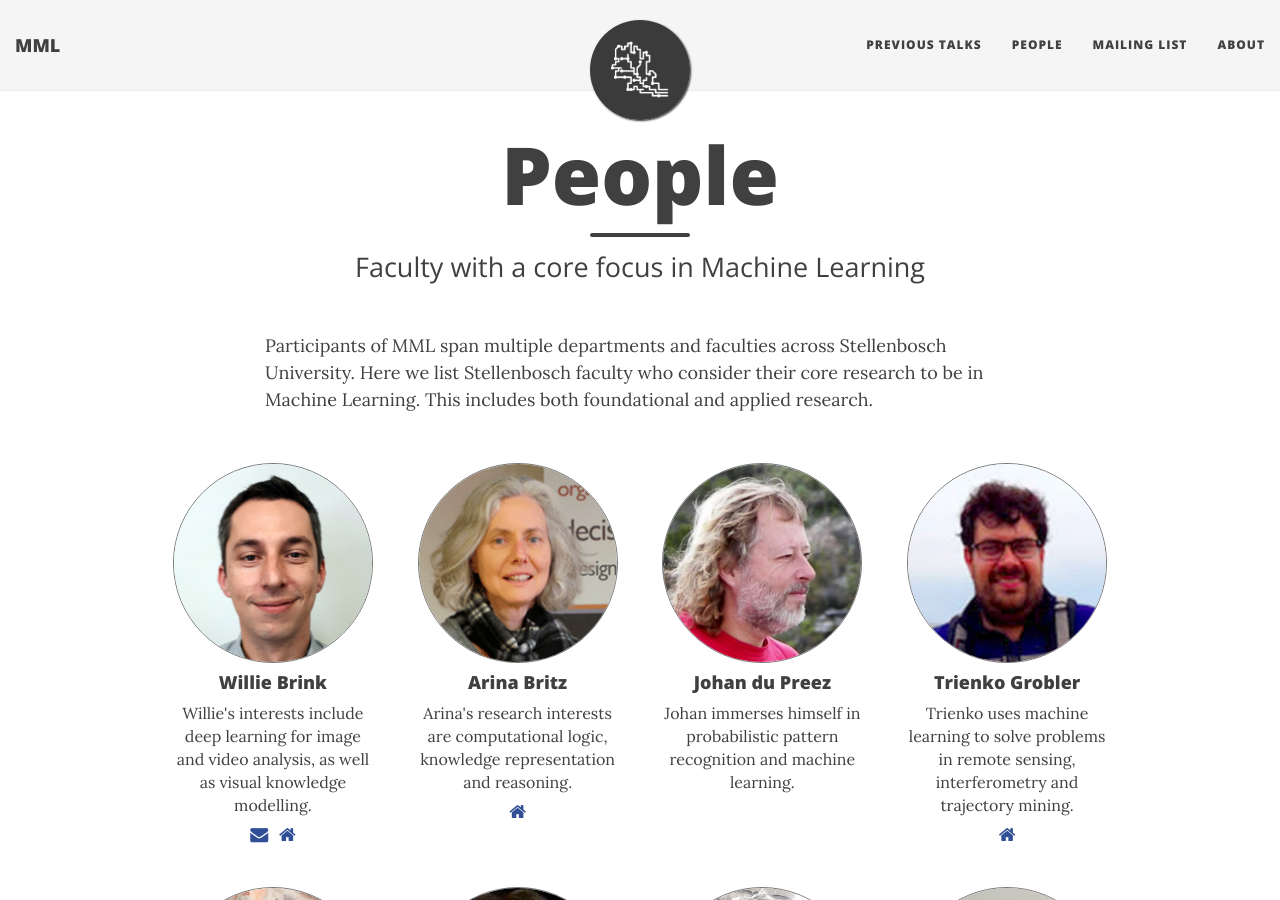
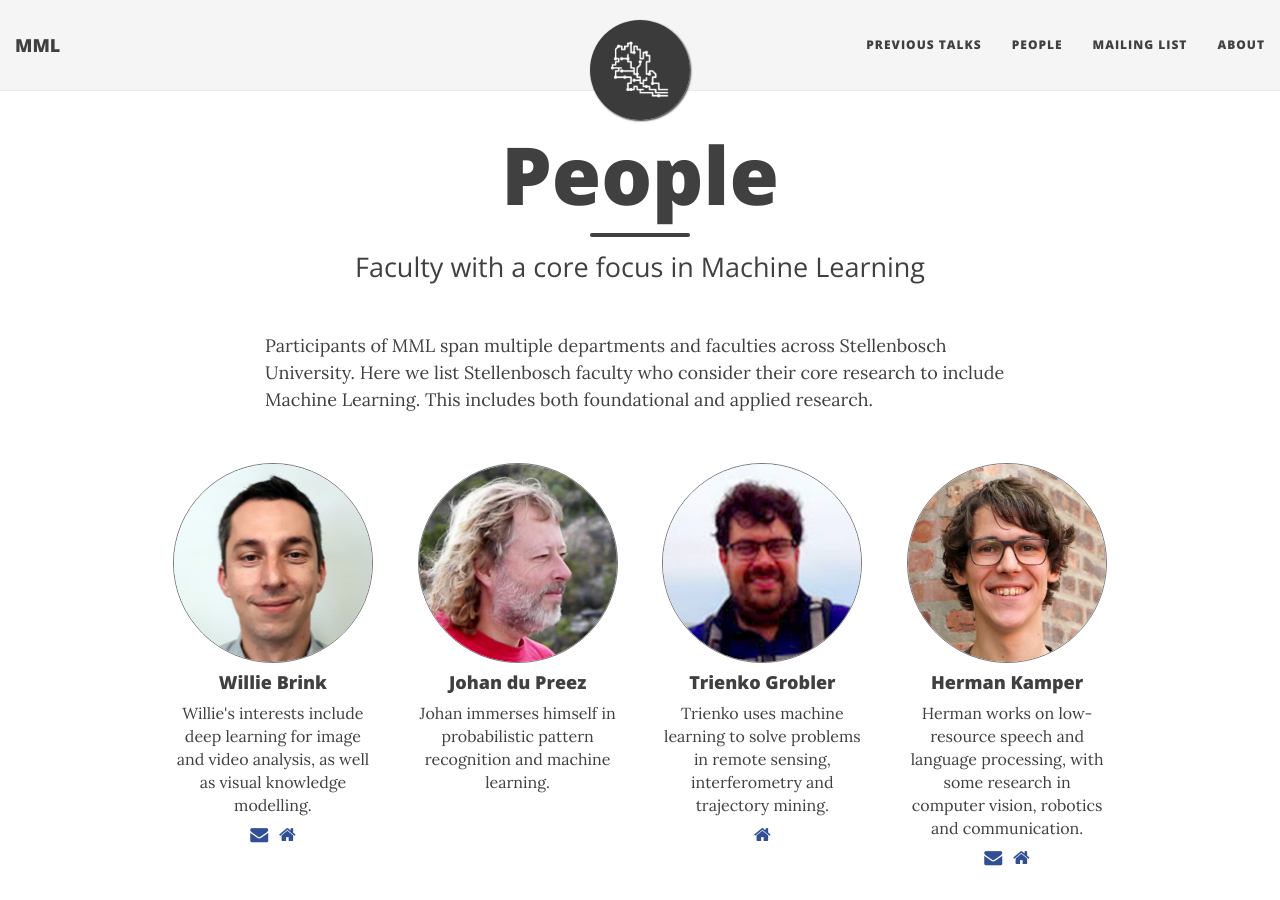
Before and after one commit to mml-stellenbosch/mml-stellenbosch.github.io, a Jekyll site: the page built from people.md, in a window 1280 px wide and 900 px high. Built offline with Jekyll 4.4.1, drawn with Linux system fonts in a browser that asks for light colours; nearby versions of some CDN libraries.

Commit message:
Update people.md

```diff
--- a/people.md
+++ b/people.md
@@ -9,11 +9,6 @@ faculty:
     website: http://appliedmaths.sun.ac.za/~wbrink/
     url: http://appliedmaths.sun.ac.za/~wbrink/
     email: mailto:wbrink@sun.ac.za
-  - name: Arina Britz
-    img: /photos/arina.jpg
-    desc: Arina's research interests are computational logic, knowledge representation and reasoning.
-    website: http://suinformatics.com/staff/
-    url: http://suinformatics.com/staff/
   - name: Johan du Preez
     img: /photos/johan.jpg
     desc: Johan immerses himself in probabilistic pattern recognition and machine learning.
@@ -55,7 +50,7 @@ faculty:
 
 Participants of MML span multiple departments and faculties across Stellenbosch
 University. Here we list Stellenbosch faculty who consider their
-core research to be in Machine Learning. This includes both foundational and
+core research to include Machine Learning. This includes both foundational and
 applied research.
 
 
```
